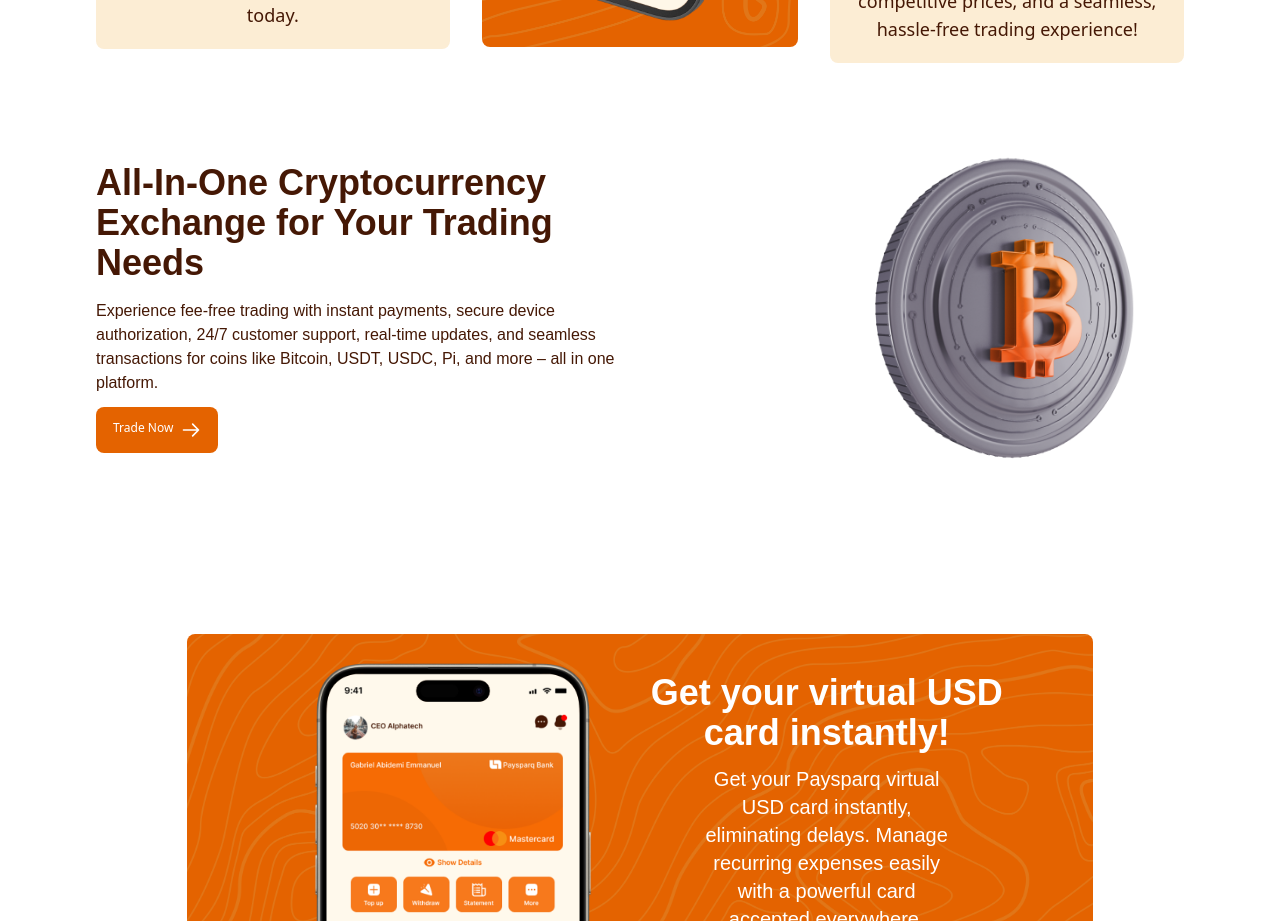
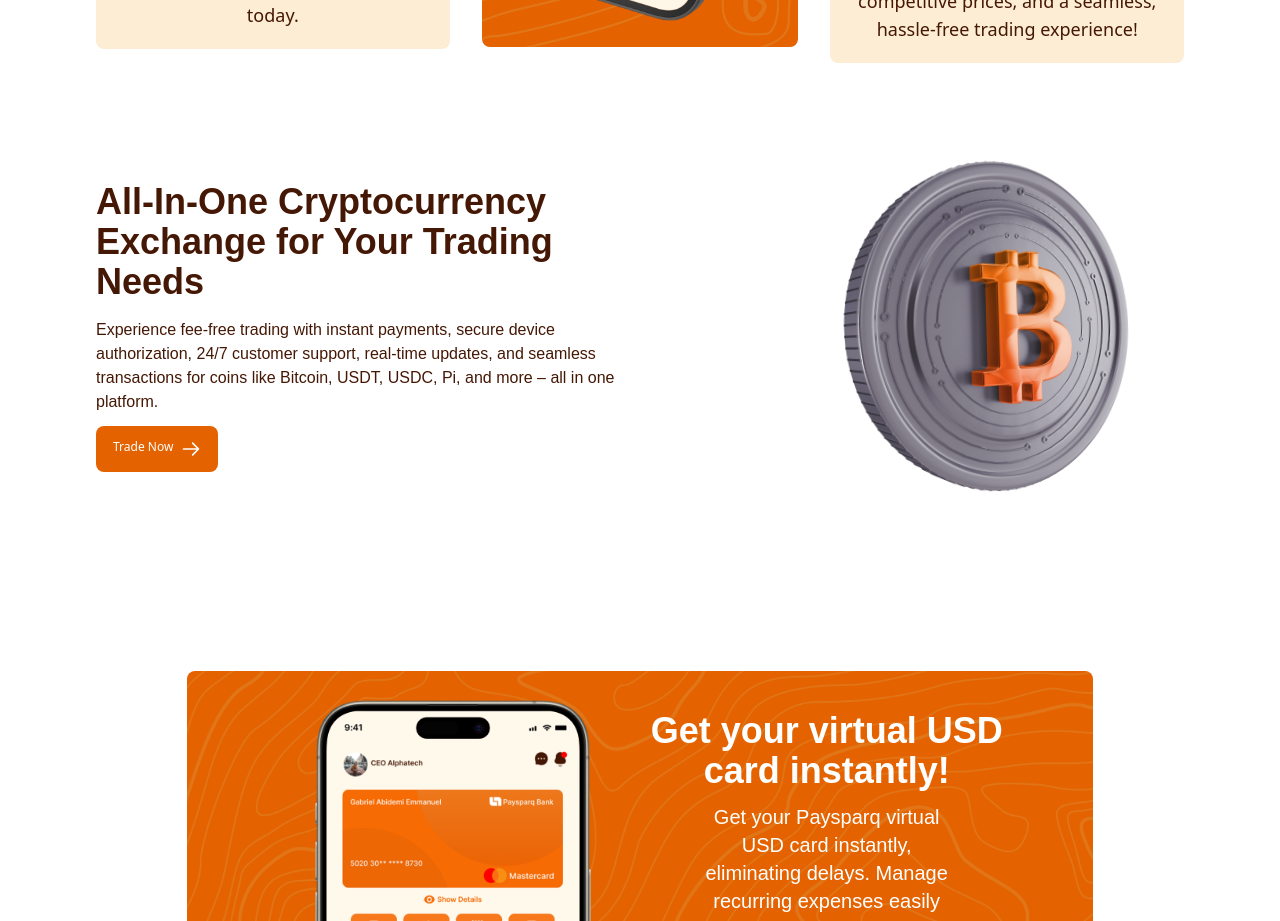
Before and after one commit to Alphatech29/Paysparq-web-new-face, a React (Vite) app: page / in a window 1280 px wide. Shown: the part 1300-2221 px from the top of the page. Built offline with nearby package versions, Linux system fonts and the light colour scheme.

Commit message:
Add animation the coin icon and install framer mover package

```diff
--- a/src/pages/home/Home.jsx
+++ b/src/pages/home/Home.jsx
@@ -4,6 +4,7 @@
 import { faShieldHalved, faMeteor,faHeadset,faGaugeHigh} from '@fortawesome/free-solid-svg-icons';
 import { Button} from "flowbite-react";
 import { HiOutlineArrowRight} from "react-icons/hi";
+import { motion } from "framer-motion";
 
 
 
@@ -62,8 +63,23 @@
       <p className="pt-4 tex-3xl font-interSB font-medium text-secondary">Experience fee-free trading with instant payments, secure device authorization, 24/7 customer support, real-time updates, and seamless transactions for coins like Bitcoin, USDT, USDC, Pi, and more – all in one platform.</p>
       <Button size="xs" className="bg-primary-600 mt-3 p-2 text-lg hover:border-dash">Trade Now <HiOutlineArrowRight className="ml-2 h-5 w-5" /></Button>
       </div>
-      <div className="w-1/3">
-      <img src="/image/bitcoin_app2_y0tkz4.png" width={400} alt="bitcoin" loading="lazy" />
+      <div className=" flex items-end">
+      <motion.img src="/image/bitcoin_app2_y0tkz4.png"
+      width={400} alt="bitcoin"
+      loading="lazy"
+      initial={{ opacity: 0, scale: 0.9 }}
+      animate={{
+        opacity: [0.5, 1, 0.5],
+        scale: [0.9, 1, 0.9],
+        rotate: [0, 10, -10, 0]
+      }}
+      transition={{
+        duration: 4,
+        repeat: Infinity,
+        repeatType: "loop",
+        ease: "easeInOut"
+      }}
+       />
       </div>
     </div>
     <div className="w-full px-24 pt-20 flex justify-center items-center">
```
